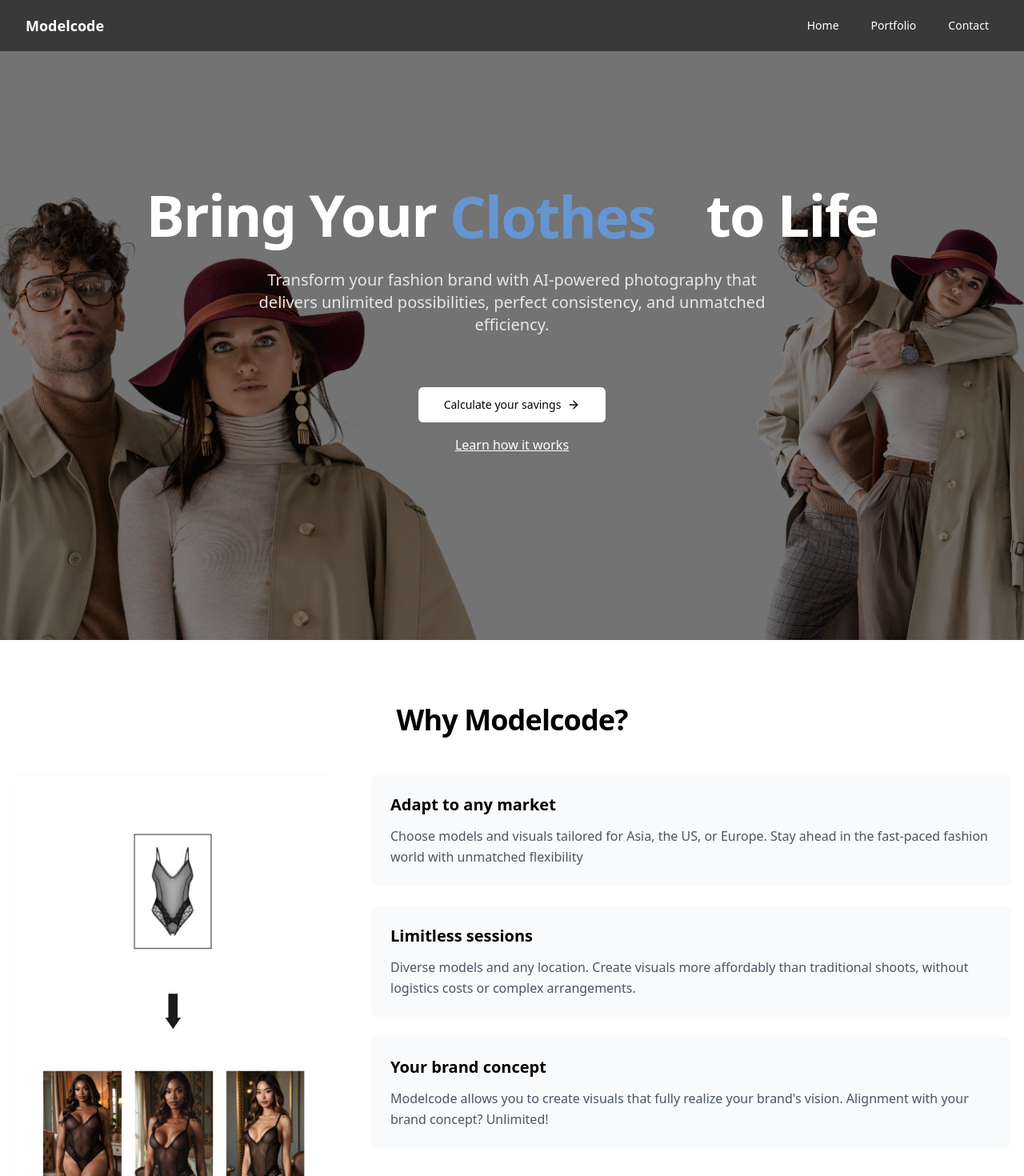
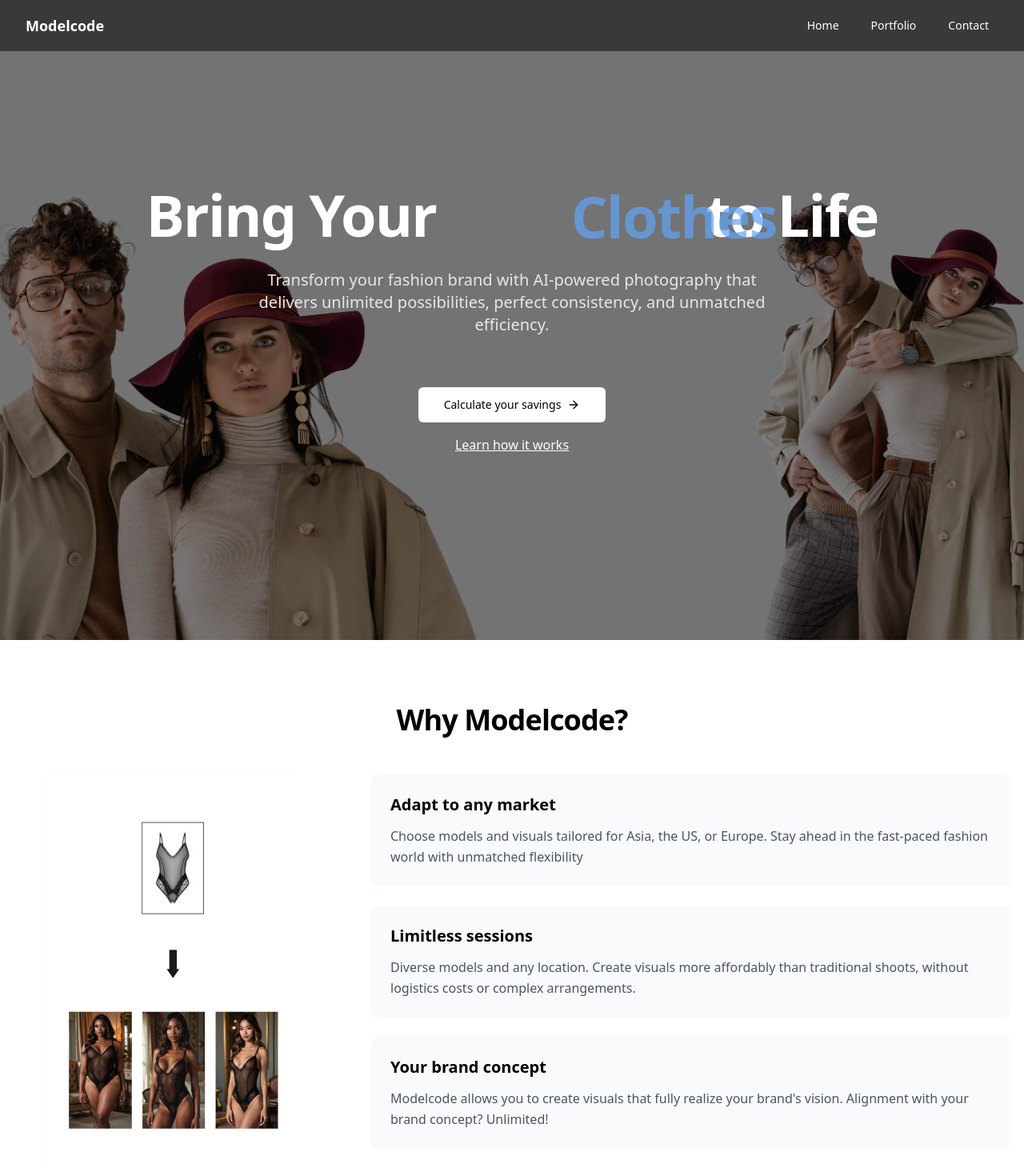
Before and after one commit to ModelcodeDev/Modelcode, a React (Vite) app: page / in a window 1280 px wide. Shown: the top 1470 px of the page at 80% size. Built offline with nearby package versions, Linux system fonts and the light colour scheme.

Commit message:
Center changing word and resize image
- Centered the changing word in the hero section to eliminate empty space on the right side.
- Reduced the size of the process visualization photo for better layout consistency.
[skip gpt_engineer]

```diff
--- a/src/pages/Index.tsx
+++ b/src/pages/Index.tsx
@@ -78,7 +78,7 @@ const Index = () => {
                 {words.map((word, index) => (
                   <span
                     key={word}
-                    className={`absolute left-0 text-blue-400 ${
+                    className={`absolute left-1/2 -translate-x-1/2 text-blue-400 whitespace-nowrap ${
                       index === currentWord ? 'animate-word-change' : 'opacity-0'
                     }`}
                   >
@@ -116,7 +116,7 @@ const Index = () => {
                 <img
                   src="/lovable-uploads/58723372-d470-4ebf-9e33-b00222383190.png"
                   alt="Modelcode process visualization"
-                  className="w-full mx-auto rounded-lg"
+                  className="w-4/5 mx-auto rounded-lg"
                 />
               </div>
 
```
